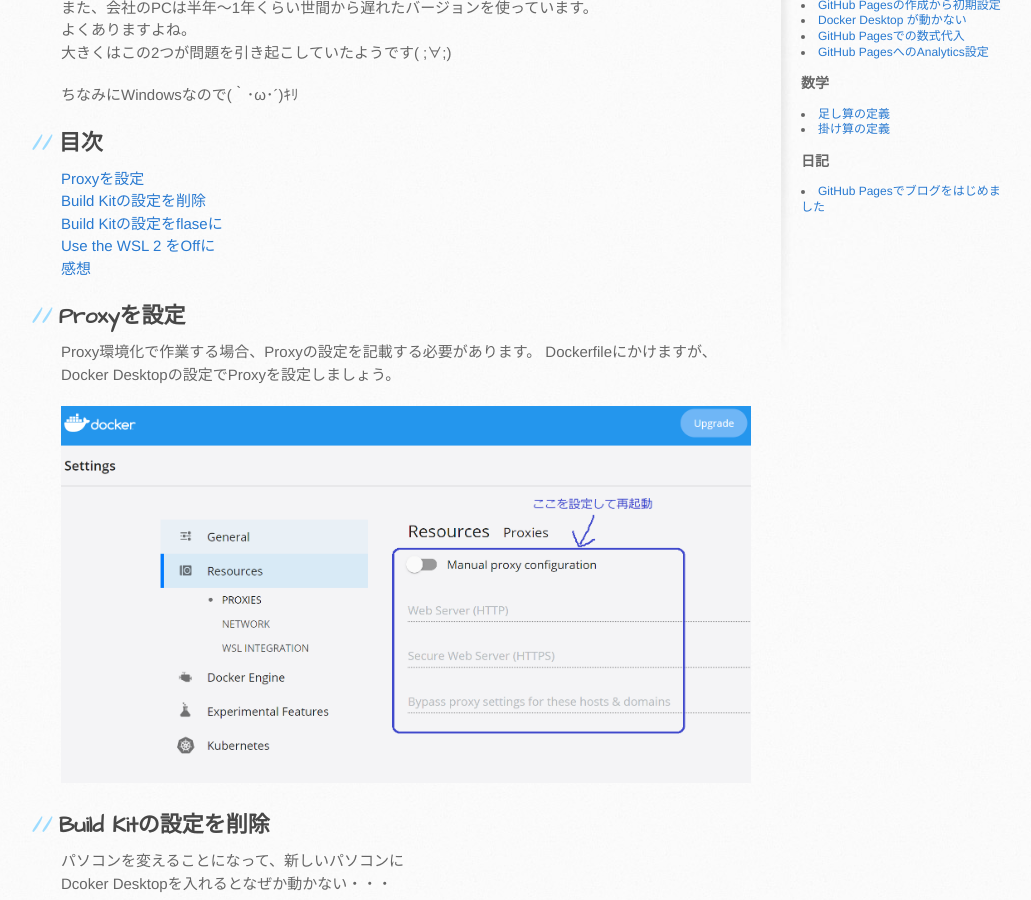
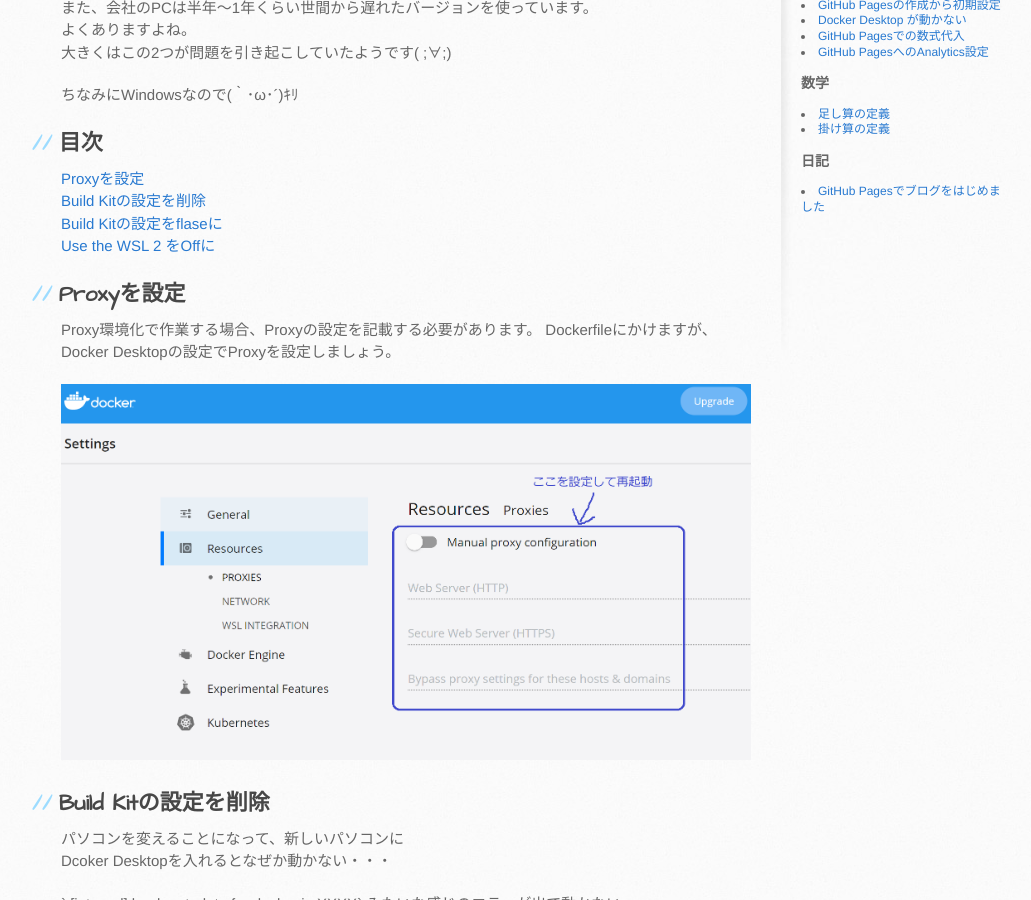
Before and after one commit to mtaketani113/mtaketani113.github.io, a Jekyll site: the page built from it/container/donotWorkDockerDesktop.md, in a window 1280 px wide and 900 px high, scrolled down 496 px. Shown: the whole window, without its empty margins (109-1140 px from the left). Built offline with Jekyll 4.4.1, drawn with Linux system fonts in a browser that asks for light colours; the repository's description, which GitHub fills in, is left out.

Commit message:
ビルドされないので感想のリンクを削除してみる

```diff
--- a/it/container/donotWorkDockerDesktop.md
+++ b/it/container/donotWorkDockerDesktop.md
@@ -21,7 +21,6 @@ category: IT
 [Build Kitの設定を削除](#anchor2)
 [Build Kitの設定をflaseに](#anchor3)
 [Use the WSL 2 をOffに](#anchor4)
-[感想](#anchor5)
 
 <a id="anchor1"></a>
 
@@ -97,8 +96,6 @@ WSL2上でも動くようになりました。
 Proだから？動かなかったのか？
 そこは不明ですがとりあえず動いたのでよしとしましょうｗ
 
-<a id="anchor5"></a>
-
 ## 感想
 
 会社環境は色々と自宅のPCとは状況が違うので
```
